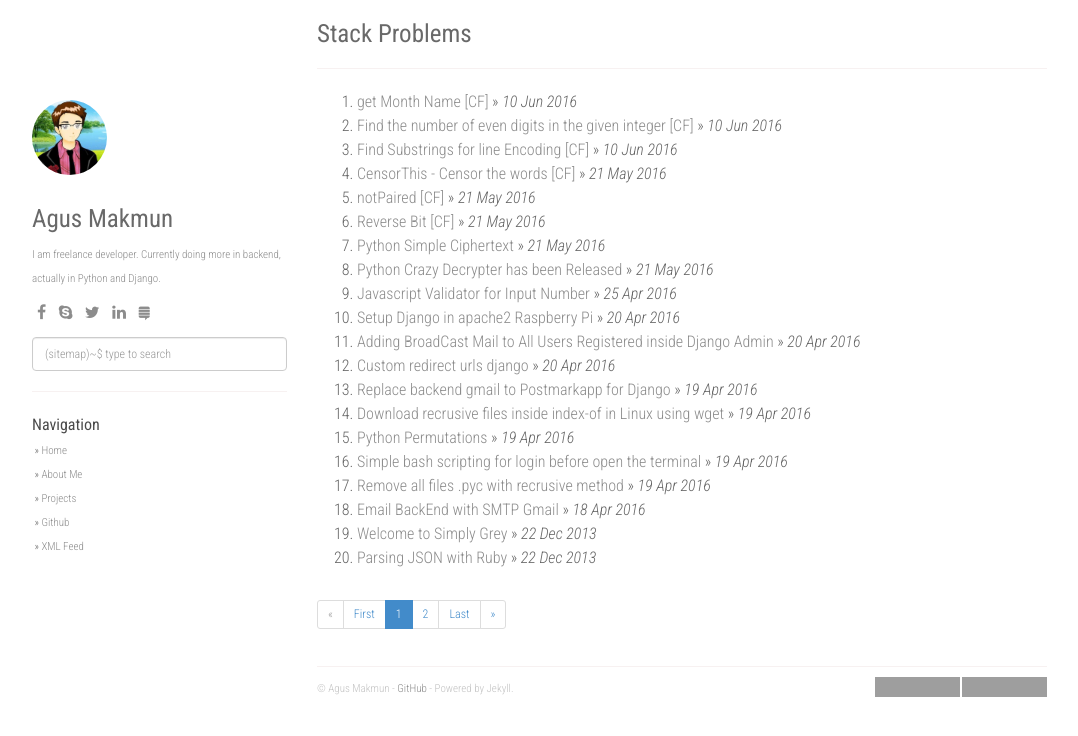
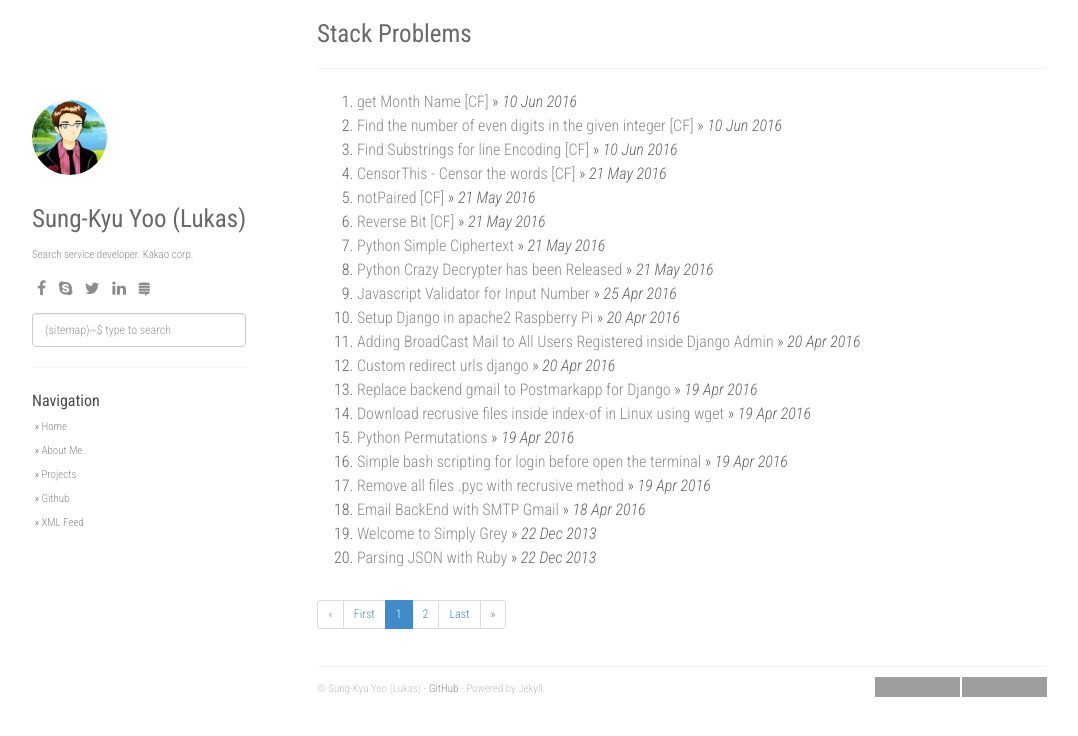
Before and after one commit to skyoo2003/skyoo2003.github.io, a Jekyll site: the page built from index.html, in a window 1280 px wide. Shown: the top 736 px of the page, without its empty margins (53-1131 px from the left). Built offline with Jekyll 4.4.1, drawn with Linux system fonts in a browser that asks for light colours; nearby versions of some CDN libraries; the list of posts is cut into pages by our own code; grey boxes are pictures that could not be loaded.

Commit message:
Change config

```diff
--- a/_config.yml
+++ b/_config.yml
@@ -1,10 +1,10 @@
-title: Stack Problems
-description: My Personal Stack Problems
-author: Agus Makmun
-github: https://github.com/agusmakmun
-about: I am freelance developer. Currently doing more in backend, actually in Python and Django.
-disqus_shortname: stackproblems
-google_analytics: UA-XXXXXXXX-Y
+title: Remeber list - To my memories...
+description: Personal remember list
+author: Sung-Kyu Yoo (Lukas)
+github: https://github.com/skyoo2003
+about: Search service developer. Kakao corp.
+disqus_shortname: rememberlist
+google_analytics: UA-85297310-1
 
 enableTags: true
 tagarray: []
@@ -20,15 +20,15 @@
     - icon: fa-skype
       link: "#"
     - icon: fa-twitter
-      link: "https://twitter.com/agusmakmun6"
+      link: "#"
     - icon: fa-linkedin
       link: "#"
     - icon: fa-stack-exchange
       link: "#"
 
-share:
-  twitter_username: agusmakmun6
-  fb_appid: 1749788565247320
+#share:
+#  twitter_username: agusmakmun6
+#  fb_appid: 1749788565247320
 
 urls:
     - text: About Me
@@ -36,11 +36,11 @@
     - text: Projects
       url: /projects/
     - text: Github
-      url: https://github.com/agusmakmun
+      url: https://github.com/skyoo2003
     - text: XML Feed
       url: /feed.xml
 
-url: "https://agusmakmun.github.io"
+url: "https://skyoo2003.github.io"
 baseurl: ""
 paginate: 20
 per_page: 20
```
